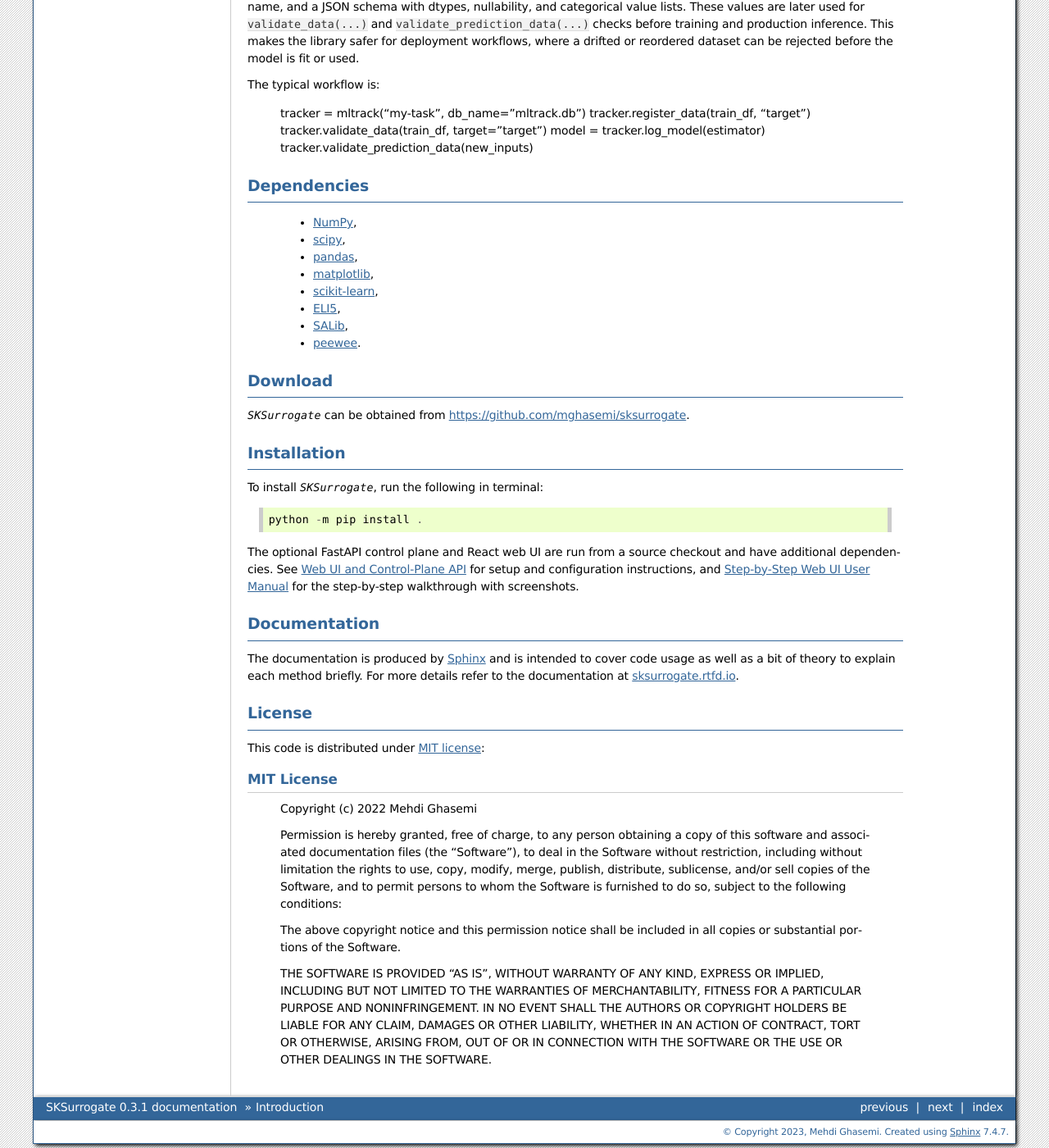
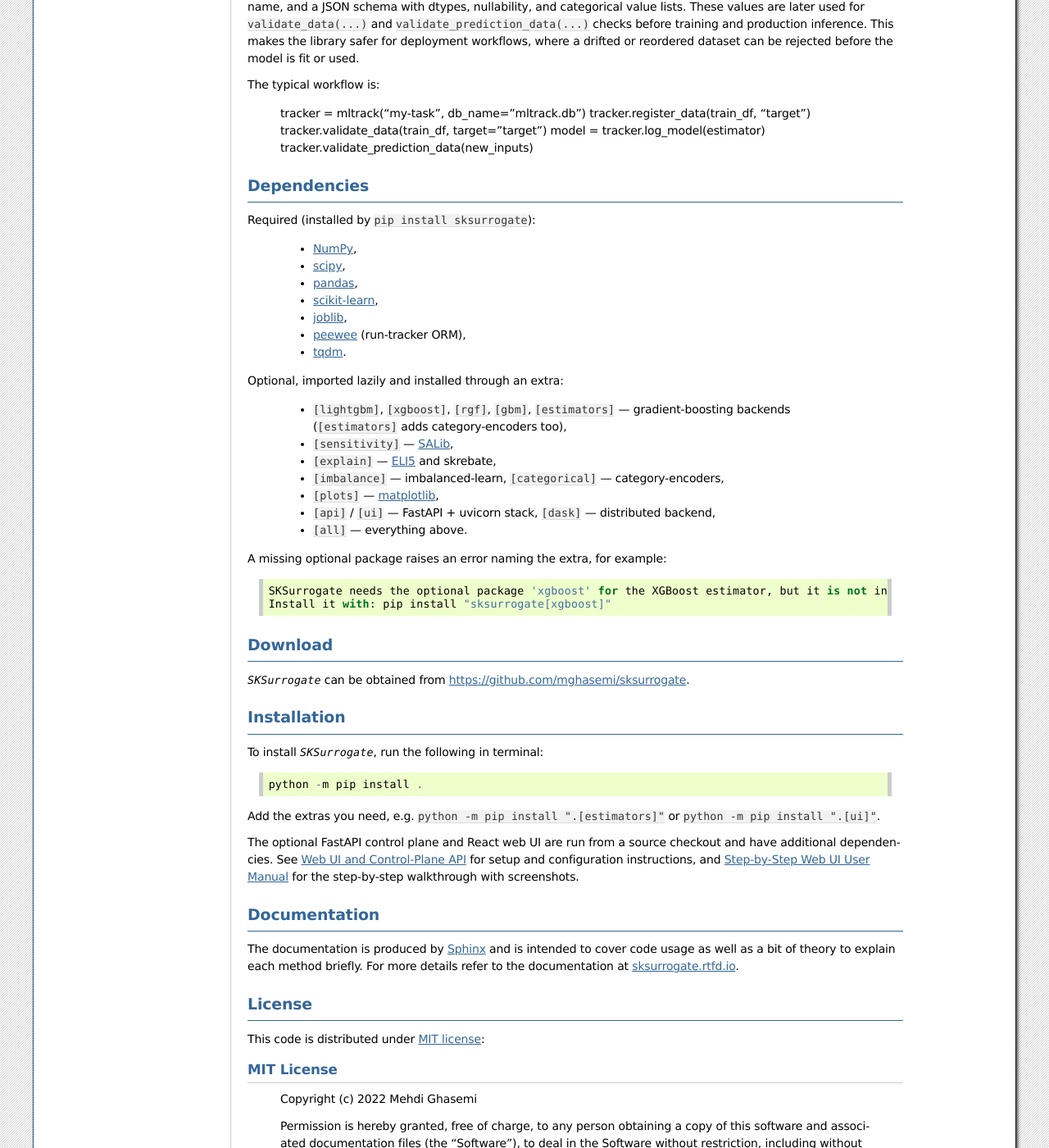
Before and after one commit to mghasemi/sksurrogate, a Sphinx documentation site: the page built from docs/intro.rst, in a window 1280 px wide and 1400 px high, scrolled down 571 px. Shown: the whole window at 82% size. Built offline with Sphinx 7.4.7, drawn with Linux system fonts in a browser that asks for light colours.

Commit message:
chore(release): 0.4.0 — document the extras and gate them in CI
The readme no longer claims a flat 'lightweight' install; it states the measured
footprint (7 packages, ~7 s / 250 MB, ~0.55 s import) and tabulates every extra
with the feature it unlocks. docs/intro.rst mirrors that split.

CI gains a core-only job (install requirements-core.txt + the package, assert no
optional backend is importable, run the guidance/catalog tests) and the wheel
smoke job asserts the same for the built artifact plus that the
missing-extra message fires. That makes a heavy dependency creeping back into
install_requires a red build instead of a silent fattening.

```diff
--- a/docs/intro.rst
+++ b/docs/intro.rst
@@ -47,14 +47,31 @@ The typical workflow is:
 Dependencies
 =============================
 
+Required (installed by ``pip install sksurrogate``):
+
     - `NumPy <http://www.numpy.org/>`_,
     - `scipy <https://www.scipy.org/>`_,
     - `pandas <https://pandas.pydata.org/>`_,
-    - `matplotlib <https://matplotlib.org/>`_,
     - `scikit-learn <https://scikit-learn.org/stable/>`_,
-    - `ELI5 <https://github.com/TeamHG-Memex/eli5>`_,
-    - `SALib <https://github.com/SALib/SALib>`_,
-    - `peewee <https://github.com/coleifer/peewee>`_.
+    - `joblib <https://joblib.readthedocs.io/>`_,
+    - `peewee <https://github.com/coleifer/peewee>`_ (run-tracker ORM),
+    - `tqdm <https://github.com/tqdm/tqdm>`_.
+
+Optional, imported lazily and installed through an extra:
+
+    - ``[lightgbm]``, ``[xgboost]``, ``[rgf]``, ``[gbm]``, ``[estimators]`` —
+      gradient-boosting backends (``[estimators]`` adds category-encoders too),
+    - ``[sensitivity]`` — `SALib <https://github.com/SALib/SALib>`_,
+    - ``[explain]`` — `ELI5 <https://github.com/TeamHG-Memex/eli5>`_ and skrebate,
+    - ``[imbalance]`` — imbalanced-learn, ``[categorical]`` — category-encoders,
+    - ``[plots]`` — `matplotlib <https://matplotlib.org/>`_,
+    - ``[api]`` / ``[ui]`` — FastAPI + uvicorn stack, ``[dask]`` — distributed backend,
+    - ``[all]`` — everything above.
+
+A missing optional package raises an error naming the extra, for example::
+
+    SKSurrogate needs the optional package 'xgboost' for the XGBoost estimator, but it is not installed.
+    Install it with: pip install "sksurrogate[xgboost]"
 
 Download
 =============================
@@ -65,6 +82,9 @@ Installation
 To install `SKSurrogate`, run the following in terminal::
 
     python -m pip install .
+
+Add the extras you need, e.g. ``python -m pip install ".[estimators]"`` or
+``python -m pip install ".[ui]"``.
 
 The optional FastAPI control plane and React web UI are run from a source
 checkout and have additional dependencies. See :doc:`controlplane` for setup
```
Also changed, not shown: CHANGELOG.rst (+38 -0 lines), readme.rst (+62 -11 lines), 1 other file.
